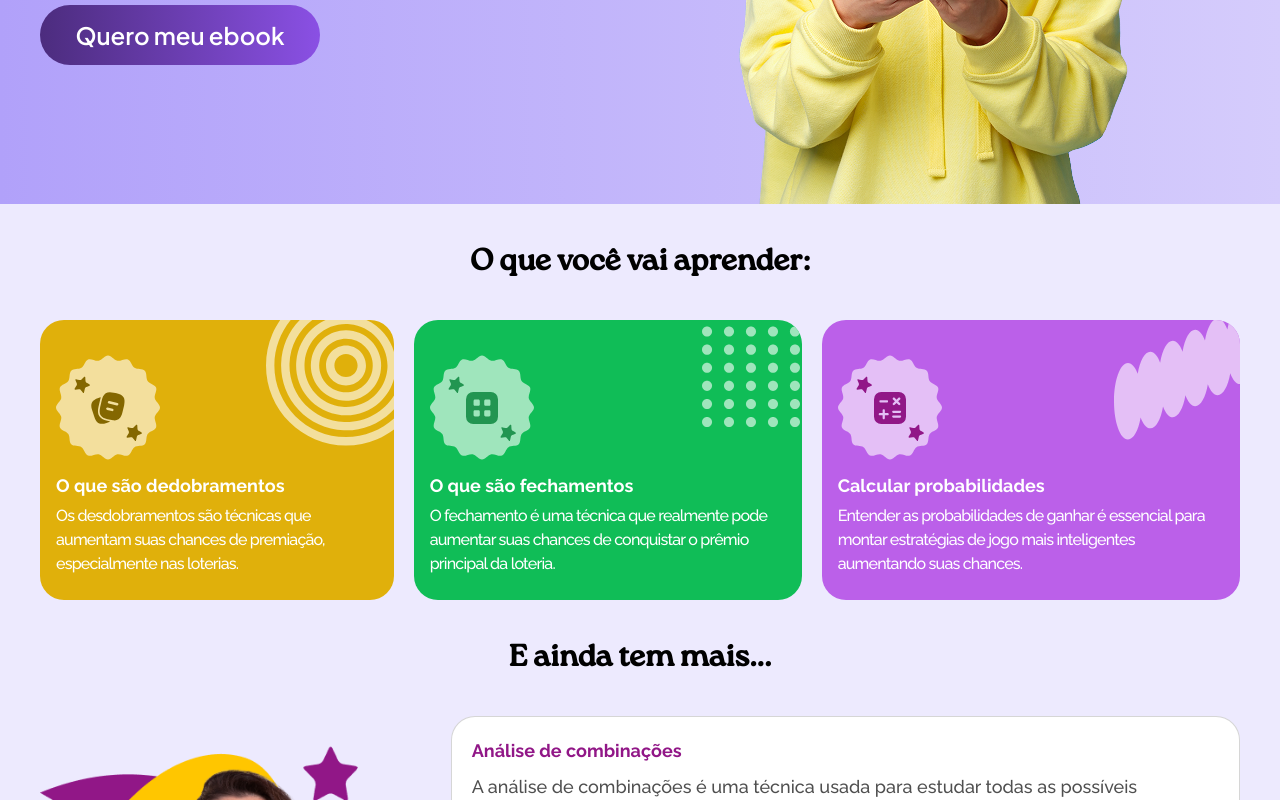
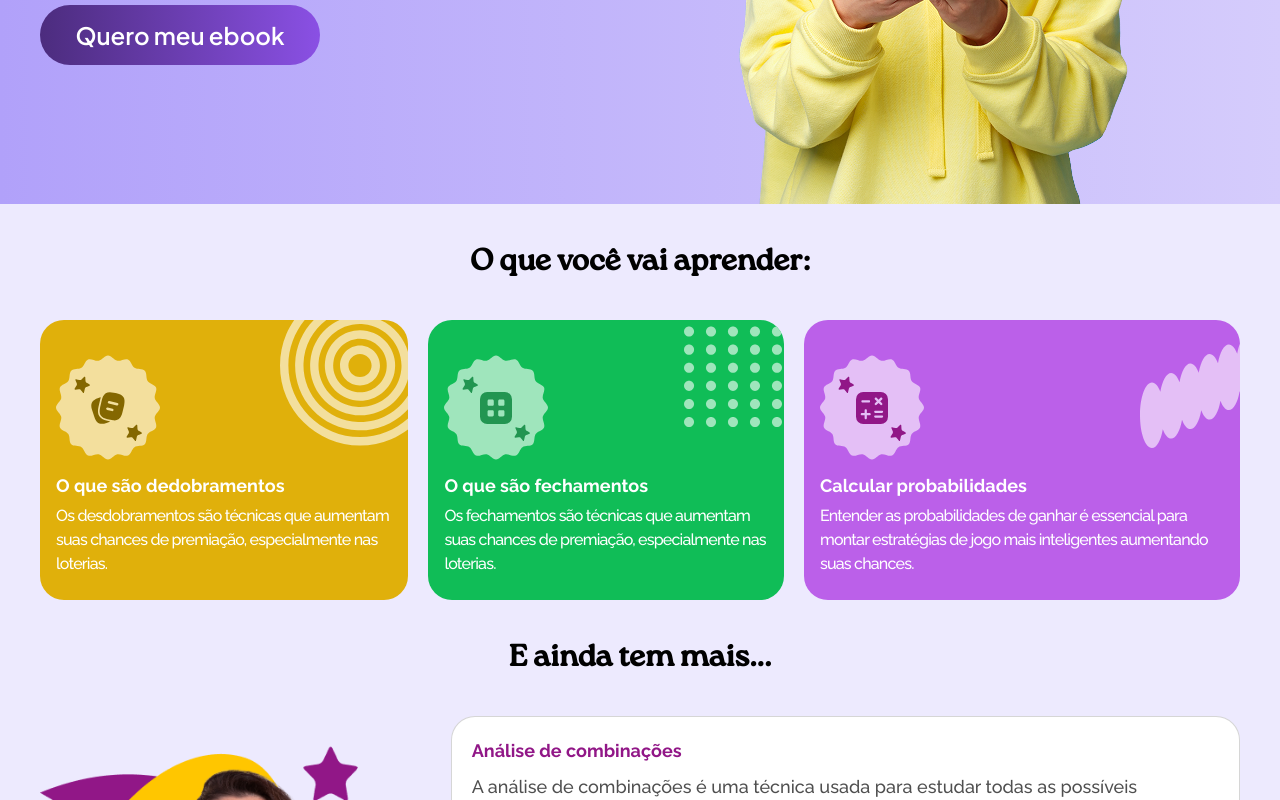
Before and after one commit to Rian-Sm/ebook-loteria-lp, a React (Vite) app: page / in a window 1280 px wide. Shown: the part 526-1326 px from the top of the page. Built offline with nearby package versions, Linux system fonts and the light colour scheme.

Commit message:
modificado cards para components

```diff
--- a/src/App.tsx
+++ b/src/App.tsx
@@ -1,13 +1,4 @@
 import  { ReactComponent as ShootingStar}  from './assets/shooting_star.svg'
-import {ReactComponent as IconA} from './assets/card-icon-a.svg'
-import {ReactComponent as IconB} from './assets/card-icon-b.svg'
-import {ReactComponent as IconC} from './assets/card-icon-c.svg'
-import {ReactComponent as Star} from './assets/star.svg'
-import {ReactComponent as BackA} from './assets/card-back-a.svg'
-import {ReactComponent as BackB} from './assets/card-back-b.svg'
-import {ReactComponent as BackC} from './assets/card-back-c.svg'
-import {ReactComponent as BackIconCard} from './assets/background-icon-card.svg'
-
 import { ReactComponent as IconPage } from './assets/icon-page.svg'
 import { ReactComponent as IconList } from './assets/icon-list.svg'
 import { ReactComponent as IconMail } from './assets/icon-mail.svg'
@@ -22,6 +13,7 @@ import Button from './components/Button'
 import Logotipo from './components/Logotipo'
 import BlockDescription from './components/BlockDescription'
 import Info from './components/Info'
+import ComplexCard from './components/ComplexCard'
 
 function App() {
   return (
@@ -59,69 +51,29 @@ function App() {
 
           <div className='flex flex-col w-full'>
             <div className="cardList max-lg:w-full  max-lg:flex-col flex justify-between gap-5 max-lg:gap-3">
-              <div className="card overflow-hidden rounded-3xl bg-[#E0B00B] min-w-70 h-70 gap-4 flex flex-col p-4 max-lg:h-full max-lg:pb-12">
-                <div className="card-top flex h-30">
-                  <div className="card-icon relative  w-23 h-23 mt-auto ">
-                    <div className="background-icon-card absolute -mt-5 ">
-                      <BackIconCard className='background-icon-card-1 z-0 w-26'></BackIconCard>
-                    </div>
-                    <div className='relative background-icon-card z-1 p-3 px-3 ml-1.5 card-a'>
-                      <Star className='rotate-22 star icon-a mr-auto h-4 w-4'></Star>
-                      <IconA className='icon-a mx-auto h-10 w-10 -my-1'></IconA>
-                      <Star className='rotate-22 star icon-a ml-auto h-4 w-4'></Star>
-                    </div>
-                  </div>
-                  <div className="card-background ml-auto -mt-20 -mr-12">
-                    <BackA className='card-back-a w-40'></BackA>
-                  </div>
-                </div>
-                <div className="card-bottom flex flex-col gap-1">
-                  <h3 className="font-bold text-lg text-white">O que são dedobramentos</h3>
-                  <p className='text-white text-md tracking-tighter'>Os desdobramentos são técnicas que aumentam suas chances de premiação, especialmente nas loterias.</p>
-                </div>
-              </div>
-              <div className="card overflow-hidden rounded-3xl bg-[#10BD57] min-w-70 h-70 gap-4 flex flex-col p-4 max-lg:h-full max-lg:pb-12">
-                <div className="card-top flex h-30">
-                  <div className="card-icon relative  w-23 h-23 mt-auto">
-                    <div className="background-icon-card absolute -mt-5">
-                      <BackIconCard className='background-icon-card-2 z-0 w-26'></BackIconCard>
-                    </div>
-                    <div className='relative background-icon-card z-1 p-3 px-3 ml-1.5 card-a'>
-                      <Star className='rotate-22 star icon-b mr-auto h-4 w-4'></Star>
-                      <IconB className='icon-b mx-auto h-8 w-8 '></IconB>
-                      <Star className='rotate-22 star icon-b ml-auto h-4 w-4'></Star>
-                    </div>
-                  </div>
-                  <div className="card-background ml-auto -mt-10.5 -mr-9">
-                    <BackB className='card-back-b w-30'></BackB>
-                  </div>
-                </div>
-                <div className="card-bottom flex flex-col gap-1">
-                  <h3 className="font-bold text-lg text-white">O que são fechamentos</h3>
-                  <p className='text-white text-md tracking-tighter'>O fechamento é uma técnica que realmente pode aumentar suas chances de conquistar o prêmio principal da loteria.</p>
-                </div>
-              </div>
-              <div className="card overflow-hidden rounded-3xl bg-[#BB60E9] min-w-70 h-70 gap-4 flex flex-col p-4 max-lg:h-full max-lg:pb-12">
-                <div className="card-top flex h-30">
-                  <div className="card-icon relative  w-23 h-23 mt-auto">
-                    <div className="background-icon-card absolute -mt-5">
-                      <BackIconCard className='background-icon-card-3 z-0 w-26'></BackIconCard>
-                    </div>
-                    <div className='relative background-icon-card z-1 p-3 px-3 ml-1.5 card-a'>
-                      <Star className='rotate-22 star icon-c mr-auto h-4 w-4'></Star>
-                      <IconC className='icon-c mx-auto h-8 w-8 '></IconC>
-                      <Star className='rotate-22 star icon-c ml-auto h-4 w-4'></Star>
-                    </div>
-                  </div>
-                  <div className="card-background ml-auto -mt-15 -mr-7.5">
-                    <BackC className='card-back-c w-35'></BackC>
-                  </div>
-                </div>
-                <div className="card-bottom flex flex-col gap-1">
-                  <h3 className="font-bold text-lg text-white">Calcular probabilidades </h3>
-                  <p className='text-white text-md tracking-tighter'>Entender as probabilidades de ganhar é essencial para montar estratégias de jogo mais inteligentes aumentando suas chances.</p>
-                </div>
-              </div>
+              <ComplexCard
+                Icon='dice'
+                IconBackground='target'
+                color='yellow'
+                text='O que são dedobramentos'
+                description='Os desdobramentos são técnicas que aumentam suas chances de premiação, especialmente nas loterias.'
+                />
+
+                <ComplexCard
+                  Icon='window'
+                  IconBackground='points'
+                  color='green'
+                  text='O que são fechamentos'
+                  description='Os fechamentos são técnicas que aumentam suas chances de premiação, especialmente nas loterias.'
+                />
+
+                <ComplexCard
+                  Icon='math'
+                  IconBackground='stairs'
+                  color='purple'
+                  text='Calcular probabilidades'
+                  description='Entender as probabilidades de ganhar é essencial para montar estratégias de jogo mais inteligentes aumentando suas chances.'
+                />
             </div>
           </div>
 
--- /dev/null
+++ b/src/components/ComplexCard.tsx
@@ -0,0 +1,121 @@
+import type { ReactComponentElement, ReactNode, React} from "react"
+
+import {ReactComponent as IconA} from '../assets/card-icon-a.svg'
+import {ReactComponent as IconB} from '../assets/card-icon-b.svg'
+import {ReactComponent as IconC} from '../assets/card-icon-c.svg'
+import {ReactComponent as Star} from '../assets/star.svg'
+import {ReactComponent as BackA} from '../assets/card-back-a.svg'
+import {ReactComponent as BackB} from '../assets/card-back-b.svg'
+import {ReactComponent as BackC} from '../assets/card-back-c.svg'
+import {ReactComponent as BackIconCard} from '../assets/background-icon-card.svg'
+
+
+type CardColor = 'yellow' | 'green' | 'purple';
+type CardIcon = 'dice' | 'window' | 'math';
+type CardIconBack = 'target' | 'points' | 'stairs';
+
+function ComplexCard (
+    {
+        text,
+        description,
+        Icon,
+        IconBackground,
+        color,
+        classNameIcon,
+        classNameIconBack
+    }:{
+        text:string,
+        description:string,
+        Icon:CardIcon,
+        IconBackground:CardIconBack,
+        color:CardColor,
+        classNameIcon?: string,
+        classNameIconBack?: string
+    }){
+
+        const Icons: Record<CardIcon, {
+            get: any;
+        }> = {
+            'dice': {
+                get: (className: string) => <IconA className={`${className} mx-auto h-10 w-10 -my-1`} />
+            },
+            'window': {
+                get: (className: string) => <IconB className={`${className} mx-auto h-8 w-8`} />
+            },
+            'math': {
+                get: (className: string) => <IconC className={`${className} mx-auto h-8 w-8`} />
+            }
+        }
+
+        const IconsBack: Record<CardIconBack, {
+            get: any;
+            align: string;
+
+        }> = {
+            'target': {
+                get: (className: string) => <BackA className={`${className} w-40`} />,
+                align: `-mt-20 -mr-12`
+            },
+            'points': {
+                get: (className: string) => <BackB className={`${className} w-30`} />,
+                align: `-mt-10.5 -mr-9`
+            },
+            'stairs': {
+                get: (className: string) => <BackC className={`${className} w-30`} />,
+                align: `-mt-10.5 -mr-9`
+            }
+        }
+
+
+        const styleCard: Record<CardColor, {
+            icon: string;
+            iconBackground: string;
+            iconOversize: string;
+            background: string;
+        }> = {
+            'yellow': {
+                icon: 'icon-a',
+                iconBackground: 'background-icon-card-1',
+                iconOversize: 'card-back-a',
+                background: 'bg-[#E0B00B]',
+            },
+            'green': {
+                icon: 'icon-b',
+                iconBackground: 'background-icon-card-2',
+                iconOversize: 'card-back-b',
+                background: 'bg-[#10BD57]',
+            },
+            'purple': {
+                icon: 'icon-c',
+                iconBackground: 'background-icon-card-3',
+                iconOversize: 'card-back-c',
+                background: 'bg-[#BB60E9]',
+            }
+        }
+
+    return (
+     <div className={`card overflow-hidden rounded-3xl ${styleCard[color].background} min-w-70 h-70 gap-4 flex flex-col p-4 max-lg:h-full max-lg:pb-12`}>
+                <div className="card-top flex h-30">
+                  <div className="card-icon relative  w-23 h-23 mt-auto ">
+                    <div className="background-icon-card absolute -mt-5 ">
+                      <BackIconCard className={`${styleCard[color].iconBackground} z-0 w-26`}></BackIconCard>
+                    </div>
+                    <div className='relative background-icon-card z-1 p-3 px-3 ml-1.5 card-a'>
+                      <Star className={`rotate-22 star ${styleCard[color].icon} mr-auto h-4 w-4`}></Star>
+                        {Icons[Icon].get(`${styleCard[color].icon} ${classNameIcon}`)}
+                      <Star className={`rotate-22 star ${styleCard[color].icon} ml-auto h-4 w-4`}></Star>
+                    </div>
+                  </div>
+                  <div className={`card-background ml-auto ${IconsBack[IconBackground].align}`}>
+                    {IconsBack[IconBackground].get(`${styleCard[color].iconBackground} ${classNameIconBack}`)}
+                  </div>
+                </div>
+                <div className="card-bottom flex flex-col gap-1">
+                  <h3 className="font-bold text-lg text-white">{text}</h3>
+                  <p className='text-white text-md tracking-tighter'>{description}</p>
+                </div>
+              </div>
+    )
+}
+
+export default ComplexCard
--- a/vite.config.ts
+++ b/vite.config.ts
@@ -13,7 +13,7 @@ export default defineConfig({
     tailwindcss(),
     svgr({
       svgrOptions: {
-        exportType: 'named', // or 'named' if you prefer named exports
+        exportType: 'named',
       },
       include: '**/*.svg',
     }),
```
Also changed, not shown: 1 other file (tests, documents, lock files or other folders).
